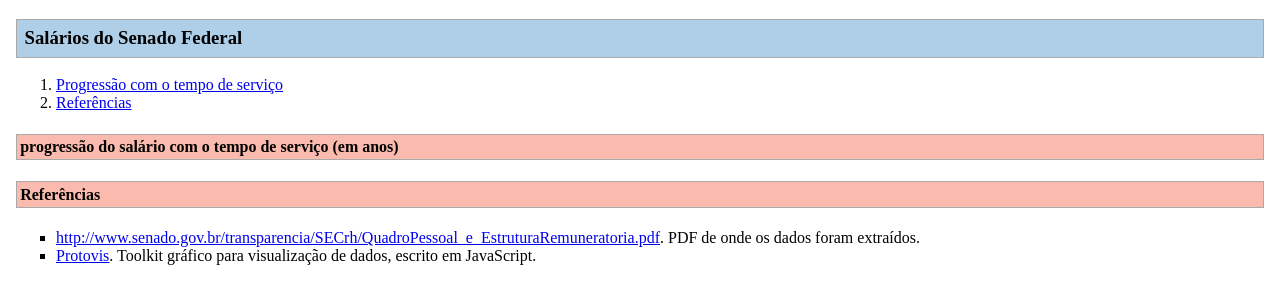
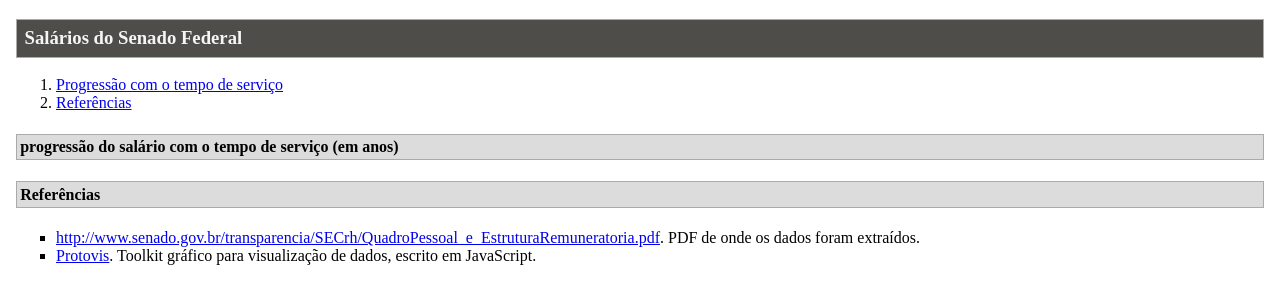
Before and after one commit to denisbito/salarios-sf, a plain HTML site: page public/index.html in a window 1280 px wide. Drawn offline with Linux system fonts and the light colour scheme.

Commit message:
ajustes nos estilos CSS

```diff
--- a/public/css/estilos.css
+++ b/public/css/estilos.css
@@ -14,12 +14,13 @@ ul {
  */
 .title1 {
 	border: 1px solid #AAAAAA;
-	background-color: #AFCFE9;
+	background-color: #4E4D4A;
+	color: #F5F5F5;
 	padding: .4em;
 }
 
 .title2 {
 	border: 1px solid #AAAAAA;
-	background-color: #FABBAE;
+	background-color: #DCDCDC;
 	padding: .2em;
 }
```
